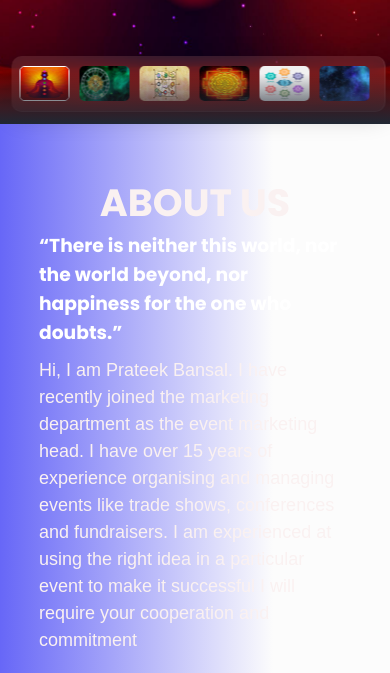
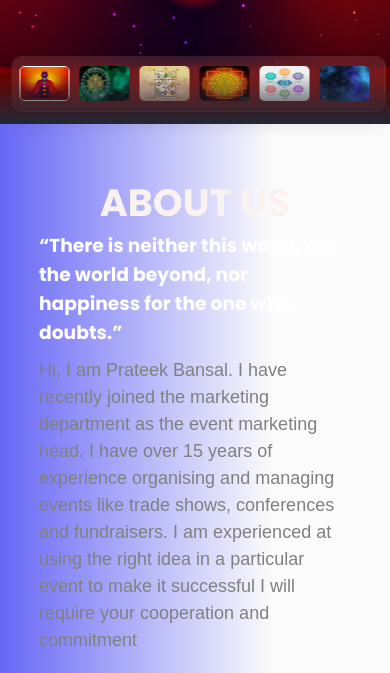
Before and after one commit to ShivamSinghCoder/vastuvicharexpert, a plain HTML site: page index.html in a window 390 px wide. Shown: the part 720-1393 px from the top of the page. Drawn offline with nearby package versions, Linux system fonts and the light colour scheme.

Commit message:
Update style.css

```diff
--- a/css/style.css
+++ b/css/style.css
@@ -1057,9 +1057,8 @@ footer .wave#wave4
     {
         font-size: 0.9em;
     }
-    .about-section
-{
-    background-color:blue;
+.about-content-section .content p{
+    color: gray;
 }
     .about-container
     {
```
